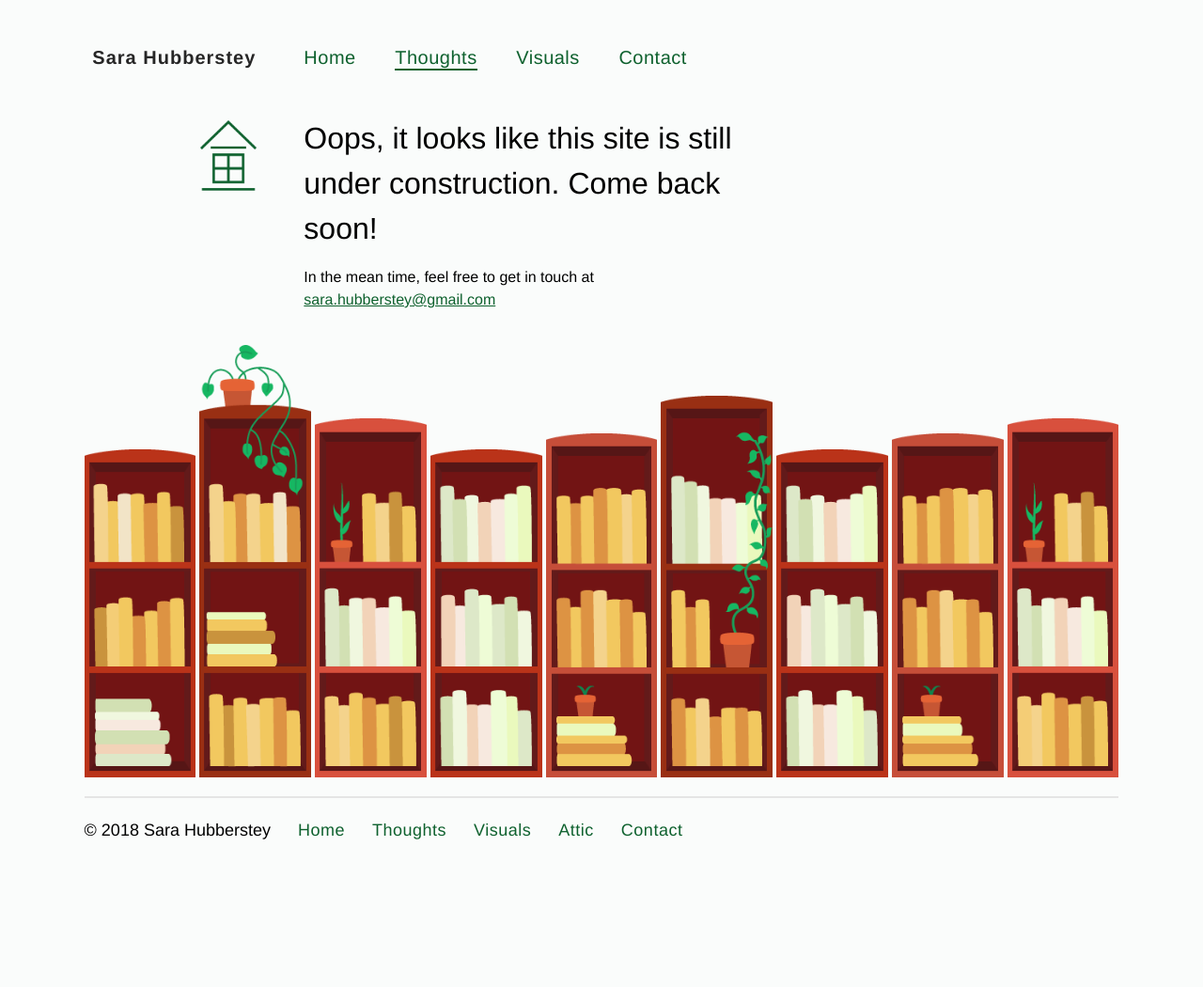
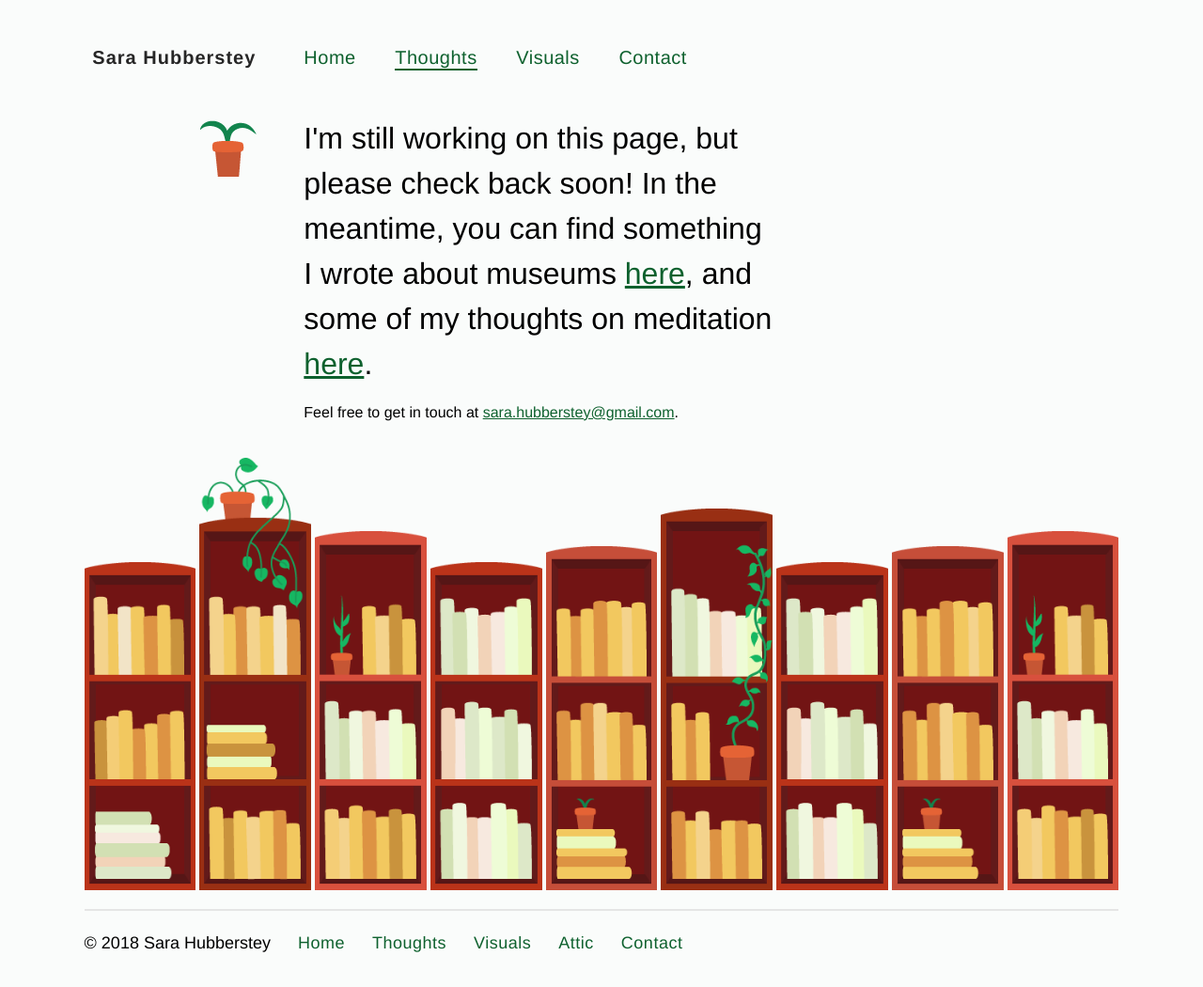
Before and after one commit to shubbs/shubbs.github.io, a Jekyll site: the page thoughts.html, which Jekyll copies as it is, in a window 1280 px wide. Shown: the whole page at 94% size. Built offline with Jekyll 4.4.1, drawn with Linux system fonts in a browser that asks for light colours; some web fonts are replaced; before the commit the page ends 930 px from its top, so only the background shows below that.

Commit message:
Thoughts page, general typo fixes

```diff
--- a/contact.html
+++ b/contact.html
@@ -32,7 +32,7 @@
 
         <p>Oops, it looks like this site is still under construction. Come back soon!</p>
         <div class="under-construction">
-          <p>In the mean time, feel free to get in touch at <a href="mailto:sara.hubberstey@gmail.com" target="_blank">sara.hubberstey@gmail.com</a></p>
+          <p>In the meantime, feel free to get in touch at <a href="mailto:sara.hubberstey@gmail.com" target="_blank">sara.hubberstey@gmail.com</a>.</p>
         </div>
       </div>
     </div>
--- a/index.html
+++ b/index.html
@@ -38,7 +38,7 @@
           <p id="bio5" class="refresh-text display-none">Every morning she eats bagels for breakfast.</p>
           <a id="bio-button" class="refresh-button" href="#"><img src="images/refresh.png" alt="another sentence!"></a>
           <div class="under-construction">
-            <p>This site is still under construction, but check back soon! In the mean time, feel free to get in touch at <a href="mailto:sara.hubberstey@gmail.com" target="_blank">sara.hubberstey@gmail.com</a></p>
+            <p>This site is still under construction, but check back soon! In the meantime, feel free to get in touch at <a href="mailto:sara.hubberstey@gmail.com" target="_blank">sara.hubberstey@gmail.com</a>.</p>
           </div>
         </div>
       </div>
--- a/thoughts.html
+++ b/thoughts.html
@@ -25,14 +25,14 @@
       </ul>
     </nav>
     <div class="side">
-      <img src="images/home.png">
+      <img src="images/thoughts.png">
     </div>
     <div class="content">
       <div class="introduction">
 
-        <p>Oops, it looks like this site is still under construction. Come back soon!</p>
+        <p>I'm still working on this page, but please check back soon! In the meantime, you can find something I wrote about museums <a href="http://journal22.com/1/museums.html" target="_blank">here</a>, and some of my thoughts on meditation <a href="http://journal22.com/1/meditation.html" target="_blank">here</a>.</p>
         <div class="under-construction">
-          <p>In the mean time, feel free to get in touch at <a href="mailto:sara.hubberstey@gmail.com" target="_blank">sara.hubberstey@gmail.com</a></p>
+          <p>Feel free to get in touch at <a href="mailto:sara.hubberstey@gmail.com" target="_blank">sara.hubberstey@gmail.com</a>.</p>
         </div>
       </div>
     </div>
```
Also changed, not shown: visuals2.html (renamed from visuals.html, +39 -41 lines), images/thoughts.png (added).
